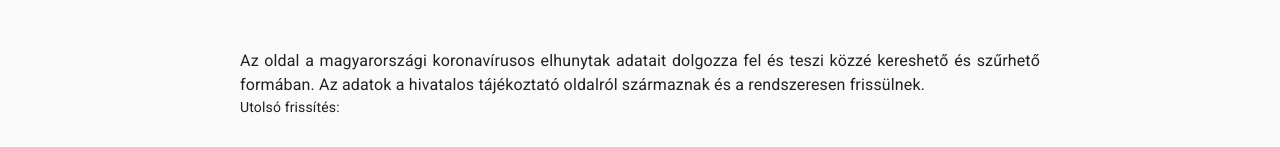
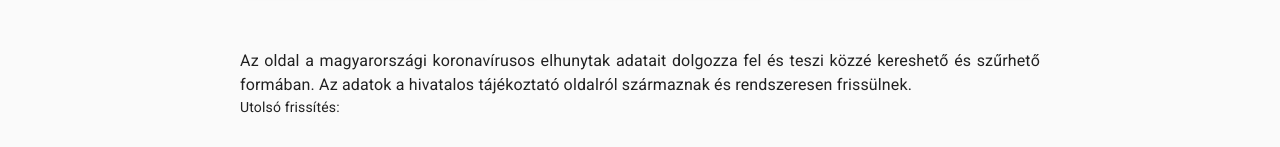
Before and after one commit to NWilde4/covid-stats-hungary, a React (Create React App) app in the folder client/: page / in a window 1280 px wide. Shown: the part 417-564 px from the top of the page. Built offline with nearby package versions, Linux system fonts and the light colour scheme; no server answers.

Commit message:
fix typo

```diff
--- a/client/src/components/Home.js
+++ b/client/src/components/Home.js
@@ -96,7 +96,7 @@ const Home = ({ records, timestamp }) => {
         <Typography variant='body1'>
           Az oldal a magyarországi koronavírusos elhunytak adatait dolgozza fel és
           teszi közzé kereshető és szűrhető formában. Az adatok a hivatalos
-          tájékoztató oldalról származnak és a rendszeresen frissülnek.
+          tájékoztató oldalról származnak és rendszeresen frissülnek.
         </Typography>
         <Typography variant='body2'>
           Utolsó frissítés: {timestamp}
```
